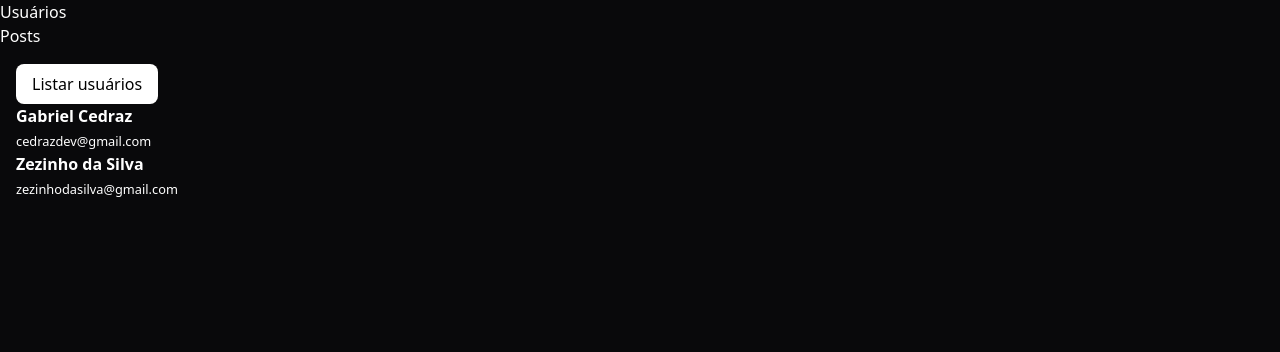
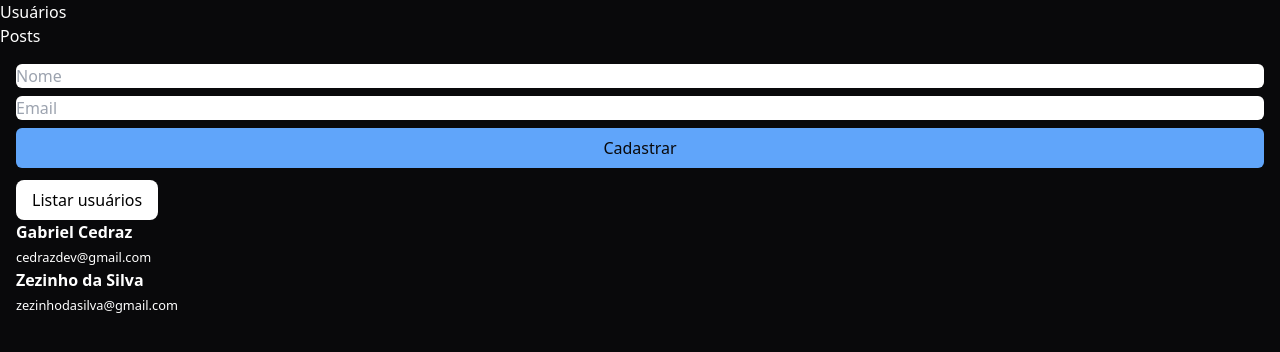
Before and after one commit to cedrazgabriel/react-query-fundamentos, a React (Vite) app: page / in a window 1280 px wide. Shown: the top 352 px of the page. Built offline with nearby package versions, Linux system fonts and the light colour scheme; data requests are answered from the project's data file.

Commit message:
utiliza a primeira mutation

```diff
--- a/src/Users.tsx
+++ b/src/Users.tsx
@@ -1,4 +1,6 @@
+import React, { useState } from "react";
 import { useUsers } from "./hooks/useUsers";
+import { useMutation } from "@tanstack/react-query";
 
 export function Users() {
 
@@ -10,8 +12,46 @@ export function Users() {
     isLoading(bool): true quando isFetching for true e isPending for true (quando não tem dados no cache e a queryFn está executando)
     */
 
+    const [name, setName] = useState('')
+    const [email, setEmail] = useState('')
+
+    const { mutate } = useMutation({
+        mutationFn: async () => {
+            console.log('mutation fn executada')
+        }
+    })
+
+    const handleSubmit = (event: React.FormEvent<HTMLFormElement>) => {
+        event.preventDefault()
+
+        console.log({ name, email })
+        mutate()
+    }
+
     return (
         <div className="p-4">
+            <div className="mb-3">
+                <form className="flex flex-col gap-2" onSubmit={handleSubmit}>
+                    <input
+                        className="outline-none p1 rounded-md text-zinc-950"
+                        type="text"
+                        placeholder="Nome"
+                        value={name}
+                        onChange={e => setName(e.target.value)}
+                    />
+                    <input
+                        className="outline-none p1 rounded-md text-zinc-950"
+                        type="text"
+                        placeholder="Email"
+                        value={email}
+                        onChange={e => setEmail(e.target.value)}
+                    />
+
+                    <button className="bg-blue-400 py-2 text-zinc-950 rounded-md">
+                        Cadastrar
+                    </button>
+                </form>
+            </div>
             <button
                 className="bg-white text-black px-4 py-2 rounded-lg  "
                 type="button"
```
